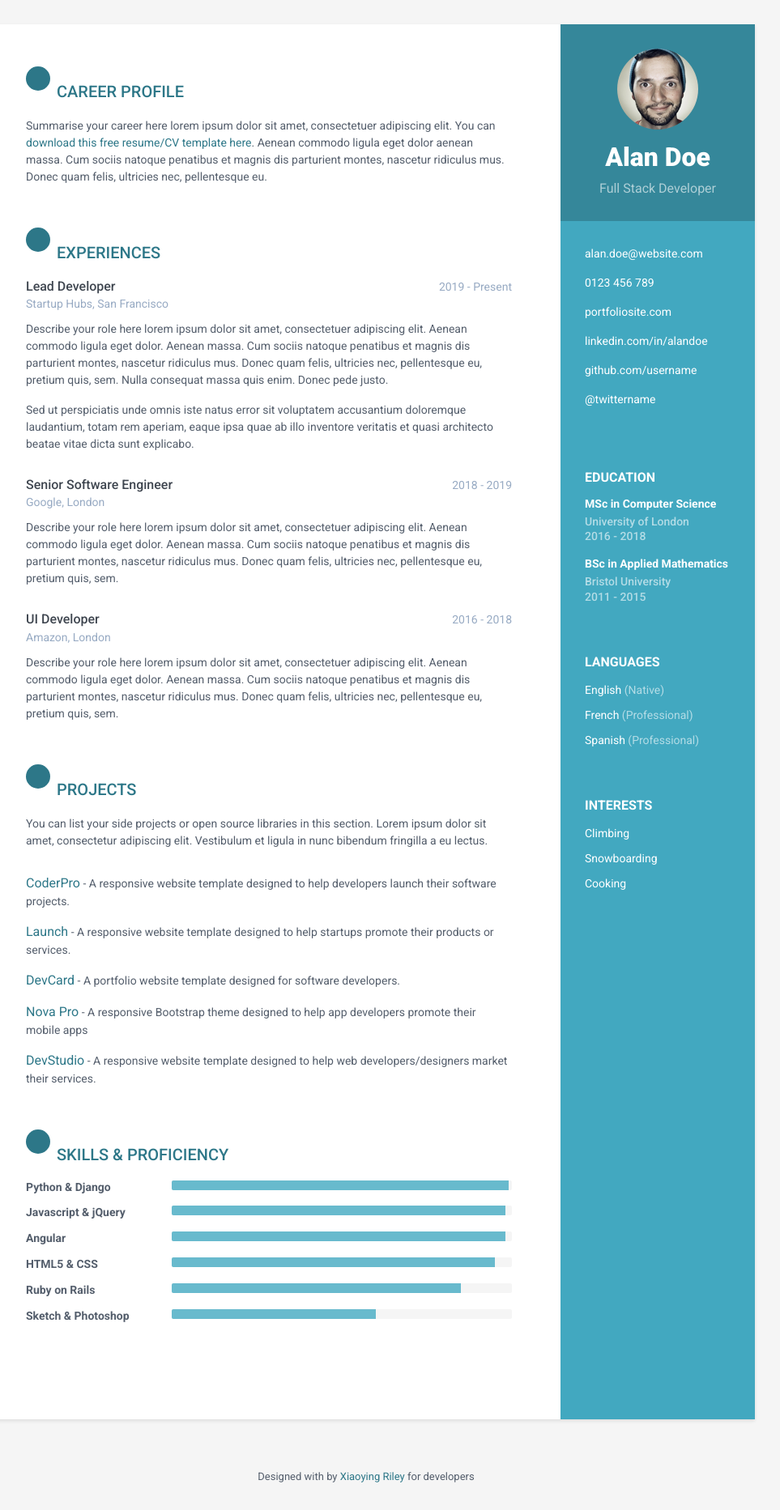
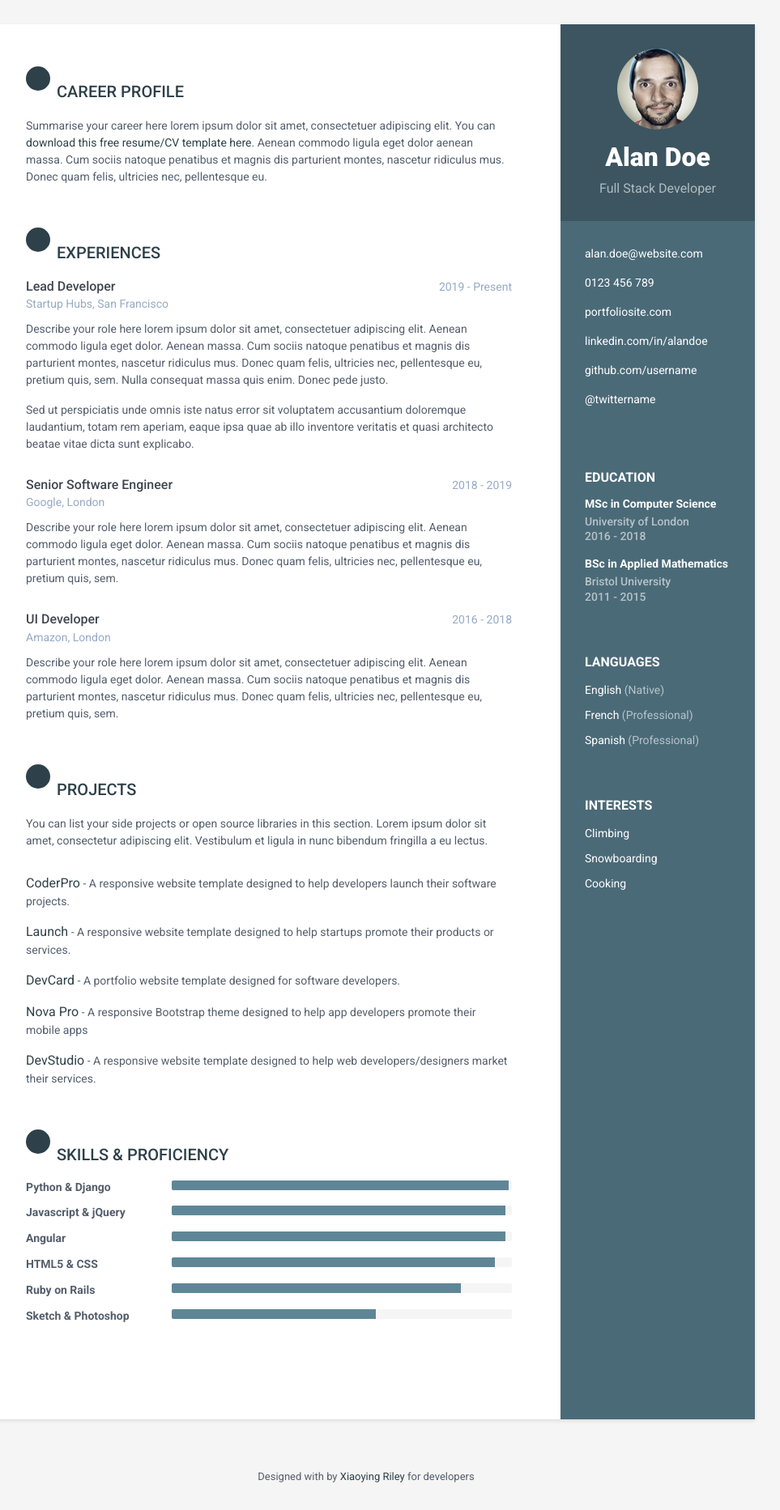
Before and after one commit to gdonoso94/personal-webiste, a Django app: page /me in a window 1280 px wide. Shown: the whole page at 81% size, without its empty margins (188-1151 px from the left). Run offline with Django 3.2, Linux system fonts and the light colour scheme; some libraries are stand-ins or nearby versions.

Commit message:
Changed resume theme

```diff
--- a/mysite/resume_cv/templates/resume_cv/me.html
+++ b/mysite/resume_cv/templates/resume_cv/me.html
@@ -18,7 +18,7 @@
     <!-- Global CSS -->
     <link rel="stylesheet" href="{% static 'assets/plugins/bootstrap/css/bootstrap.min.css' %}">
     <!-- Theme CSS -->
-    <link id="theme-style" rel="stylesheet" href="{% static 'assets/css/orbit-1.css' %}">
+    <link id="theme-style" rel="stylesheet" href="{% static 'assets/css/orbit-6.css' %}">
 
 </head>
 
```
Also changed, not shown: 1 other file.
